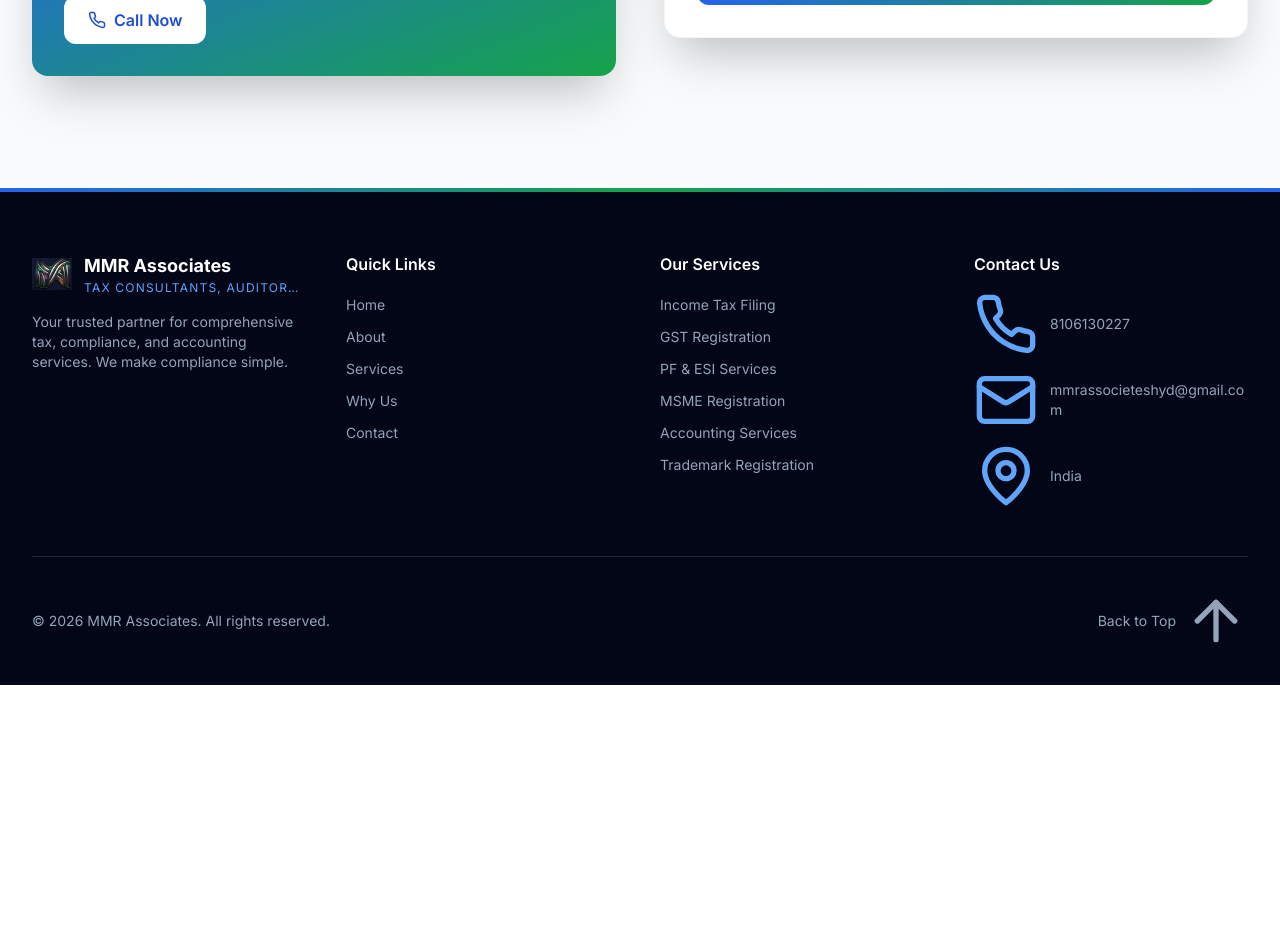
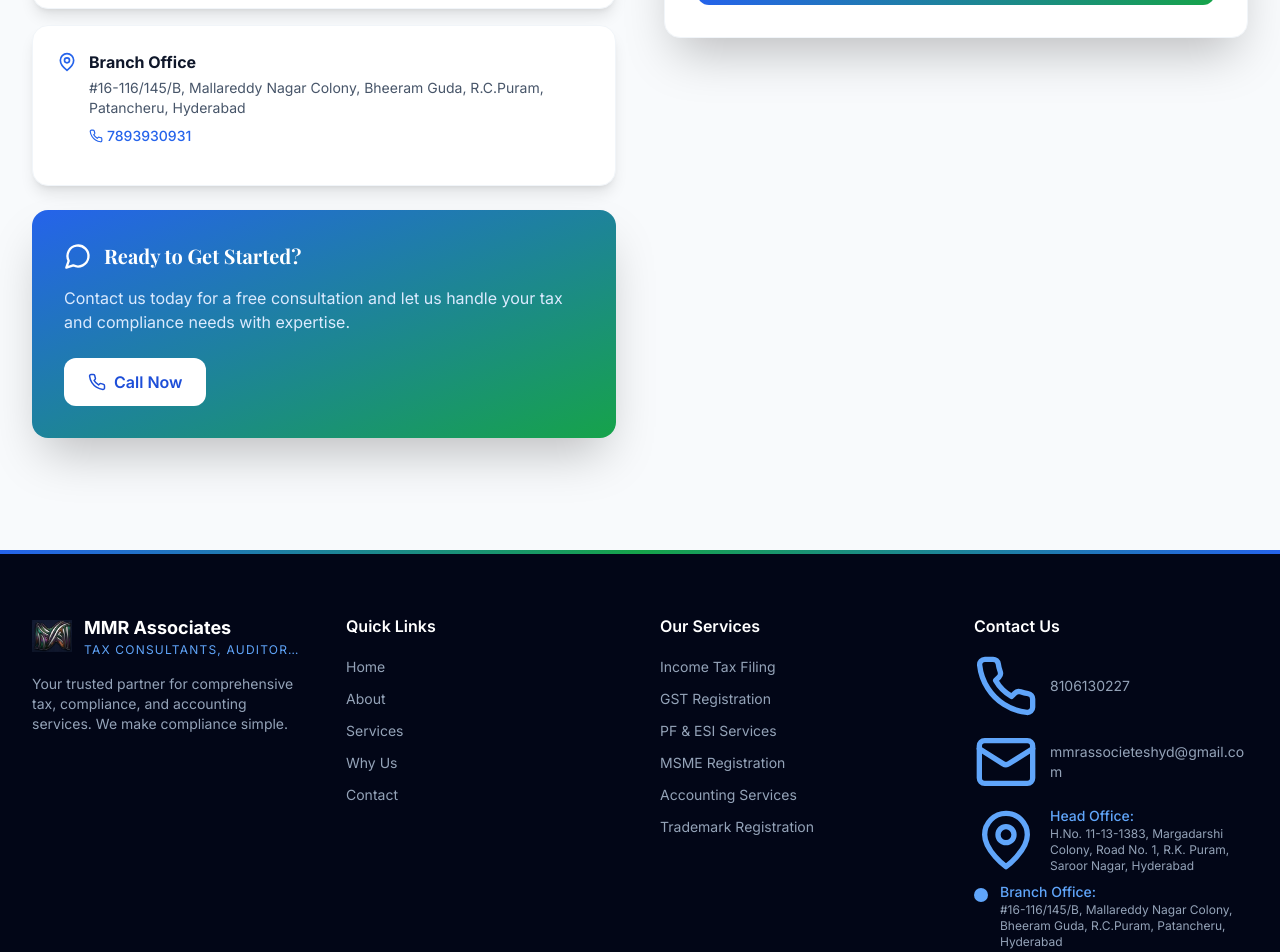
Before and after one commit to Varshit2448/MMR_Associates, a React (Vite) app: page / in a window 1280 px wide. Shown: the part 5620-6572 px from the top of the page. Before the commit the page ends 6305 px from the top, so only its background shows below. Built offline with nearby package versions, Linux system fonts and the light colour scheme.

Commit message:
feat: update contact info and add office locations
Updated contact details and added detailed office locations in Chatbot, Contact, and Footer components.

Co-authored-by: Varshit2448 <140231744+Varshit2448@users.noreply.github.com>

```diff
--- a/src/components/Chatbot.tsx
+++ b/src/components/Chatbot.tsx
@@ -66,7 +66,7 @@ const knowledgeBase: { keywords: string[]; response: string }[] = [
   },
   {
     keywords: ['contact', 'reach', 'phone', 'email', 'address'],
-    response: 'You can reach MMR Associates at:\nPhone: 8106130227\nEmail: mmrassocieteshyd@gmail.com\nWe are available Monday to Saturday, 9 AM to 7 PM. Feel free to call or fill out the contact form on our website!',
+    response: 'You can reach MMR Associates at:\n\n📍 Head Office:\nH.No. 11-13-1383, Margadarshi Colony, Road No. 1, R.K. Puram, Saroor Nagar, Hyderabad\nPhone: 8106130227\n\n📍 Branch Office:\n#16-116/145/B, Mallareddy Nagar Colony, Bheeram Guda, R.C.Puram, Patancheru, Hyderabad\nPhone: 7893930931\n\nEmail: mmrassocieteshyd@gmail.com\nHours: Monday to Saturday, 9 AM to 7 PM\n\nFeel free to call or visit us!',
   },
   {
     keywords: ['hello', 'hi', 'hey', 'namaste', 'greetings'],
--- a/src/components/Contact.tsx
+++ b/src/components/Contact.tsx
@@ -17,8 +17,21 @@ export default function Contact() {
   const contactInfo = [
     { icon: Phone, label: 'Phone', value: '8106130227', href: 'tel:8106130227' },
     { icon: Mail, label: 'Email', value: 'mmrassocieteshyd@gmail.com', href: 'mailto:mmrassocieteshyd@gmail.com' },
-    { icon: MapPin, label: 'Location', value: 'India', href: '#' },
+    { icon: MapPin, label: 'Head Office', value: 'Hyderabad', href: '#' },
     { icon: Clock, label: 'Hours', value: 'Mon - Sat: 9AM - 7PM', href: '#' },
+  ];
+
+  const officeLocations = [
+    {
+      title: 'Head Office',
+      address: 'H.No. 11-13-1383, Margadarshi Colony, Road No. 1, R.K. Puram, Saroor Nagar, Hyderabad',
+      phone: '8106130227'
+    },
+    {
+      title: 'Branch Office',
+      address: '#16-116/145/B, Mallareddy Nagar Colony, Bheeram Guda, R.C.Puram, Patancheru, Hyderabad',
+      phone: '7893930931'
+    }
   ];
 
   return (
@@ -54,6 +67,25 @@ export default function Contact() {
                   <div className="text-slate-500 text-xs sm:text-sm font-medium mb-1">{info.label}</div>
                   <div className="text-slate-900 font-semibold text-xs sm:text-sm break-words">{info.value}</div>
                 </a>
+              ))}
+            </div>
+
+            {/* Office Locations */}
+            <div className="space-y-4">
+              {officeLocations.map((office, idx) => (
+                <div key={idx} className="bg-white rounded-lg sm:rounded-2xl p-4 sm:p-6 shadow-lg border border-slate-100">
+                  <div className="flex items-start gap-3 mb-3">
+                    <MapPin size={20} className="text-blue-600 flex-shrink-0 mt-0.5" />
+                    <div className="flex-1">
+                      <h4 className="font-bold text-slate-900 text-sm sm:text-base mb-1">{office.title}</h4>
+                      <p className="text-slate-600 text-xs sm:text-sm leading-relaxed">{office.address}</p>
+                      <a href={`tel:${office.phone}`} className="text-blue-600 hover:text-blue-700 font-medium text-xs sm:text-sm mt-2 inline-flex items-center gap-1">
+                        <Phone size={14} />
+                        {office.phone}
+                      </a>
+                    </div>
+                  </div>
+                </div>
               ))}
             </div>
 
--- a/src/components/Footer.tsx
+++ b/src/components/Footer.tsx
@@ -88,9 +88,21 @@ export default function Footer() {
                 <Mail size={14} className="sm:size-16 text-blue-400 flex-shrink-0" />
                 <a href="mailto:mmrassocieteshyd@gmail.com" className="hover:text-blue-400 transition-colors break-all">mmrassocieteshyd@gmail.com</a>
               </li>
-              <li className="flex items-center gap-2 sm:gap-3 text-xs sm:text-sm">
-                <MapPin size={14} className="sm:size-16 text-blue-400 flex-shrink-0" />
-                <span>India</span>
+              <li className="text-xs sm:text-sm">
+                <div className="flex items-start gap-2 sm:gap-3 mb-2">
+                  <MapPin size={14} className="sm:size-16 text-blue-400 flex-shrink-0 mt-0.5" />
+                  <div className="flex-1">
+                    <div className="font-medium text-blue-400">Head Office:</div>
+                    <div className="text-slate-400 text-xs">H.No. 11-13-1383, Margadarshi Colony, Road No. 1, R.K. Puram, Saroor Nagar, Hyderabad</div>
+                  </div>
+                </div>
+                <div className="flex items-start gap-2 sm:gap-3">
+                  <div className="w-3.5 h-3.5 bg-blue-400 rounded-full flex-shrink-0 mt-1.5"></div>
+                  <div className="flex-1">
+                    <div className="font-medium text-blue-400">Branch Office:</div>
+                    <div className="text-slate-400 text-xs">#16-116/145/B, Mallareddy Nagar Colony, Bheeram Guda, R.C.Puram, Patancheru, Hyderabad</div>
+                  </div>
+                </div>
               </li>
             </ul>
           </div>
```
